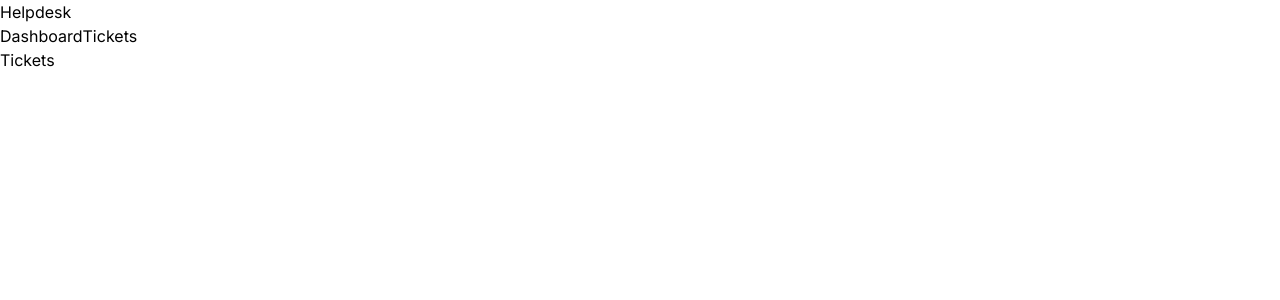
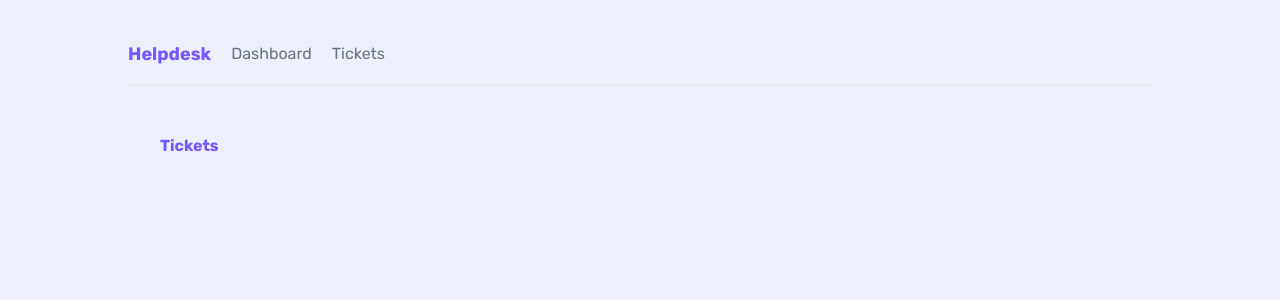
Before and after one commit to gcjbr/helpdesk, a Next.js app: page /tickets in a window 1280 px wide. Shown: the top 300 px of the page. Built offline with nearby package versions, Linux system fonts and the light colour scheme.

Commit message:
Add global styles

```diff
--- a/app/globals.css
+++ b/app/globals.css
@@ -1,3 +1,159 @@
 @tailwind base;
 @tailwind components;
 @tailwind utilities;
+
+/* define root variables here */
+:root {
+  --background-color: #EBF0FA;
+}
+
+ body {
+    background: var(--background-color);
+    @apply text-gray-500 m-8;
+ }
+
+ h1, h2 {
+    @apply font-bold text-primary text-lg;
+ }
+
+ main {
+    @apply max-w-5xl my-12 mx-auto px-8;
+
+    > h2 {
+        @apply mb-4 pb-2 text-base;
+    }
+ }
+
+ p > a {
+    @apply text-primary underline;
+ }
+
+ nav {
+    @apply
+    pb-4
+    my-10 mx-auto
+    flex items-center gap-5
+    border-b-2 border-gray-200
+    max-w-5xl
+    ;
+
+    a, nav span {
+        @apply text-gray-500;
+    }
+
+    a:hover {
+        @apply text-black;
+    }
+ }
+
+ main nav {
+    @apply border-0;
+ }
+
+
+ button {
+    @apply
+    px-3 py-2
+    rounded-sm
+    flex justify-between items-center gap-2
+    text-sm;
+ }
+
+ button:hover {
+    @apply bg-primary text-white;
+ }
+
+ .btn-primary {
+    @apply bg-primary text-white;
+ }
+
+ .btn-secondary {
+    @apply bg-gray-200 text-gray-900;
+ }
+
+ form {
+    @apply
+        py-4 px-7
+        bg-primary
+        bg-opacity-5
+        rounded-md
+        block
+        mx-auto
+        min-w-fit w-1/4
+    ;
+
+    label {
+        @apply block;
+    }
+
+    input, textarea, select {
+        @apply
+            block
+            mt-2 my-4 px-2 py-1
+            rounded-sm
+            w-full;
+
+    }
+
+    button {
+        @apply block mx-auto;
+    }
+
+ }
+
+ .error {
+    @apply
+    border-red-500 border-2
+    bg-red-50
+    text-red-800
+    py-1 px-2
+    rounded-sm
+    block
+    max-w-fit
+    my-4 mx-auto
+    ;
+ }
+
+
+ .card {
+    @apply
+        bg-white
+        shadow-sm
+        rounded-md
+        py-3 px-4 my-4
+        relative
+        overflow-hidden;
+
+        h3 {
+            @apply text-sm font-bold text-gray-700 mb-0;
+        }
+
+        p {
+            @apply text-sm my-4 leading-6;
+        }
+ }
+
+
+ .pill {
+    @apply
+    py-1 px-2 mt-3
+    inline-block
+    text-xs font-semibold;
+
+ }
+
+ .pill.high {
+    @apply bg-red-300 text-red-600;
+ }
+
+ .pill.medium {
+    @apply bg-blue-300 text-blue-600;
+ }
+
+ .pill.low {
+    @apply bg-green-300 text-green-600;
+ }
+
+ .card .pill {
+    @apply absolute bottom-0 right-0 rounded-tl-md;
+ }
--- a/app/layout.tsx
+++ b/app/layout.tsx
@@ -1,14 +1,14 @@
 import "./globals.css";
 import type { Metadata } from "next";
-import { Inter } from "next/font/google";
+import { Rubik } from "next/font/google";
 
 import Navbar from "./components/Navbar";
 
-const inter = Inter({ subsets: ["latin"] });
+const rubik = Rubik({ subsets: ["latin"] });
 
 export const metadata: Metadata = {
-  title: "Create Next App",
-  description: "Generated by create next app",
+  title: "Helpdesk app",
+  description: "A simple helpdesk app built with Next.js",
 };
 
 export default function RootLayout({
@@ -18,7 +18,7 @@
 }) {
   return (
     <html lang="en">
-      <body className={inter.className}>
+      <body className={rubik.className}>
         <Navbar />
         {children}
       </body>
--- a/app/tickets/page.tsx
+++ b/app/tickets/page.tsx
@@ -1,7 +1,7 @@
 export default function Tickets() {
   return (
-    <div>
-      <h1>Tickets</h1>
-    </div>
+    <main>
+      <h2>Tickets</h2>
+    </main>
   );
 }
--- a/tailwind.config.js
+++ b/tailwind.config.js
@@ -7,10 +7,8 @@
   ],
   theme: {
     extend: {
-      backgroundImage: {
-        'gradient-radial': 'radial-gradient(var(--tw-gradient-stops))',
-        'gradient-conic':
-          'conic-gradient(from 180deg at 50% 50%, var(--tw-gradient-stops))',
+      colors: {
+        primary: '#7856FF',
       },
     },
   },
```
